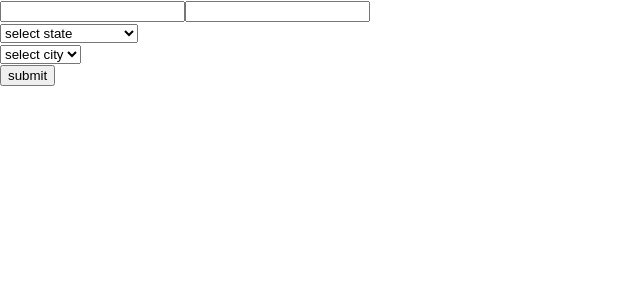
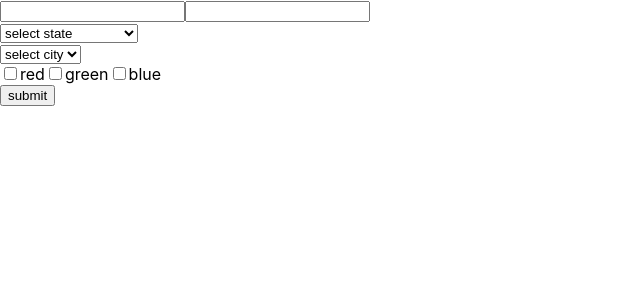
Before and after one commit to panwron/multi-step-form, a React (Create React App) app: page / in a window 1280 px wide. Shown: the top 300 px of the page, without its empty margins (0-640 px from the left). Built offline with nearby package versions, Linux system fonts and the light colour scheme.

Commit message:
add checkbox fields

```diff
--- /dev/null
+++ b/src/components/threeStepForm/CheckBoxFields.js
@@ -0,0 +1,52 @@
+import React from "react";
+import { Field, ErrorMessage } from "formik";
+import PropTypes from "prop-types";
+
+const Checkbox = ({ name, value }) => (
+  <Field name={name}>
+    {({ field, form }) => (
+      <label>
+        <input
+          type="checkbox"
+          name={name}
+          value={value}
+          checked={field.value.includes(value)}
+          onChange={() => {
+            form.touched[name] = true;
+            if (field.value.includes(value)) {
+              const nextValue = field.value.filter(v => v !== value);
+              form.setFieldValue(name, nextValue);
+            } else {
+              const nextValue = field.value.concat(value);
+              form.setFieldValue(name, nextValue);
+            }
+          }}
+        />
+        {value}
+      </label>
+    )}
+  </Field>
+);
+
+Checkbox.propTypes = {
+  name: PropTypes.string.isRequired,
+  value: PropTypes.string.isRequired
+};
+
+const CheckBoxFields = ({ name, values }) => {
+  return (
+    <div>
+      {values.map((value, i) => (
+        <Checkbox key={i} name={name} value={value} />
+      ))}
+      <ErrorMessage name="colors" />
+    </div>
+  );
+};
+
+CheckBoxFields.propTypes = {
+  name: PropTypes.string.isRequired,
+  values: PropTypes.array.isRequired
+};
+
+export default CheckBoxFields;
--- a/src/components/threeStepForm/ThreeStepForm.js
+++ b/src/components/threeStepForm/ThreeStepForm.js
@@ -1,9 +1,9 @@
 import React, { Component } from "react";
 import { Formik, Form, Field, ErrorMessage } from "formik";
-import { string, object } from "yup";
+import { string, object, array } from "yup";
 
-import Select from "./SelectFields";
 import SelectFields from "./SelectFields";
+import CheckBoxFields from "./CheckBoxFields";
 
 class ThreeStepForm extends Component {
   constructor(props) {
@@ -26,7 +26,8 @@
             firstName: string().required("required"),
             secondName: string().required("required"),
             state: string().required("required"),
-            city: string().required("required")
+            city: string().required("required"),
+            colors: array().required("required")
           })}
           onSubmit={values => {
             console.log(values);
@@ -39,6 +40,7 @@
               <Field name="secondName" />
               <ErrorMessage name="secondName" />
               <SelectFields stateFilter={values.state} />
+              <CheckBoxFields name="colors" values={["red", "green", "blue"]} />
               <button type="submit">submit</button>
             </Form>
           )}
```
